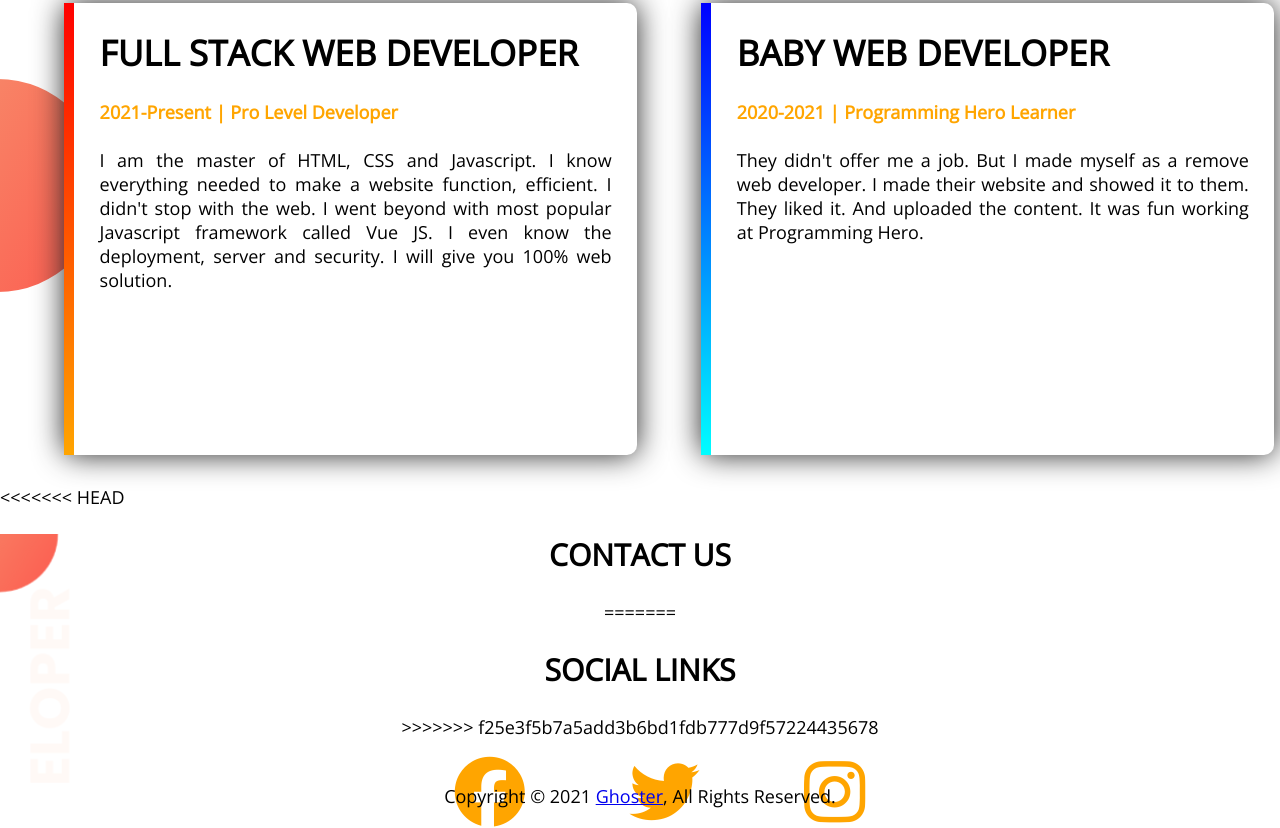
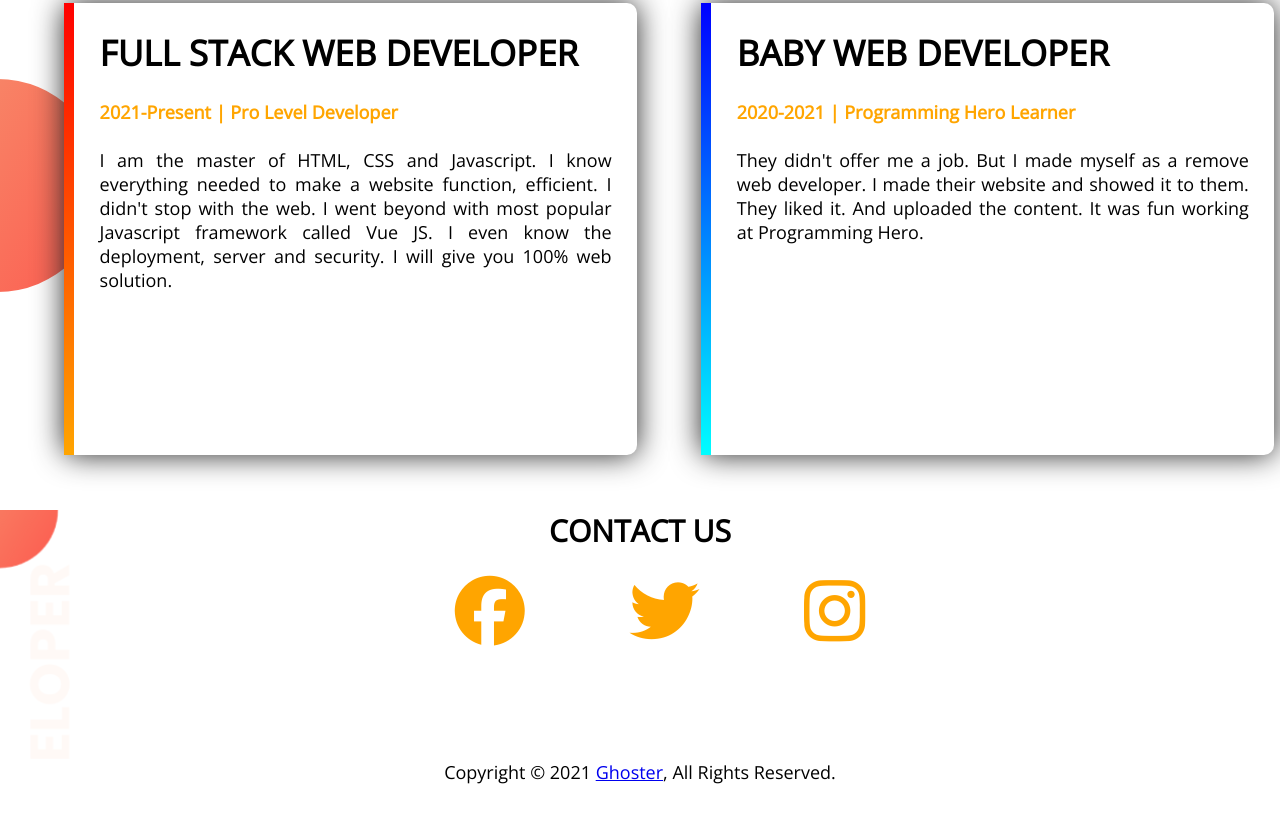
Before and after one commit to MdGolamJakaria/Programming-hero, a plain HTML site: page index.html in a window 1280 px wide. Shown: the part 1348-2176 px from the top of the page. After the commit the page ends 2132 px from the top, so only its background shows below. Drawn offline with nearby package versions, Linux system fonts and the light colour scheme.

Commit message:
finished

```diff
--- a/css/style.css
+++ b/css/style.css
@@ -12,6 +12,7 @@ h1{
     font-size: 50px;
     text-transform: uppercase;
 }
+
 h3{
     text-transform: capitalize;
     font-size: 40px;
--- a/index.html
+++ b/index.html
@@ -66,13 +66,10 @@
 
             </section>
 
-<<<<<<< HEAD
+
             <section class="contacts" id="contact_form">
                 <h2> Contact Us</h2>
-=======
-               <h2> social links</h2>
->>>>>>> f25e3f5b7a5add3b6bd1fdb777d9f57224435678
-                <ul class="social_icons">
+                 <ul class="social_icons">
                     <li><a href=""><i class="fab fa-facebook"></i></a></li>
                     <li><a href=""><i class="fab fa-twitter"></i></a></li>
                     <li><a href=""><i class="fab fa-instagram"></i></a></li>
```
